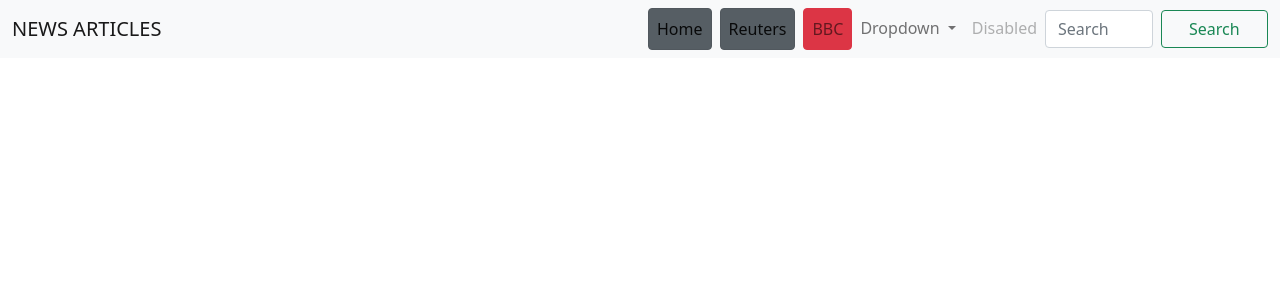
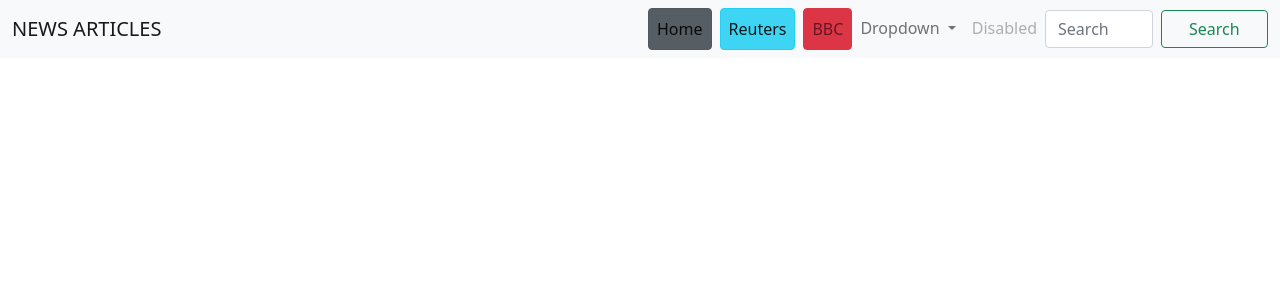
Before and after one commit to DEANKAGO/newsArticles, a Flask app: page / in a window 1280 px wide. Shown: the top 300 px of the page. Run offline with Flask 2, Linux system fonts and the light colour scheme; data that the repository does not hold is empty; parts of the project's set-up code (start-up, migrations or seed data) failed here and were passed over.

Commit message:
changed button color styling

```diff
--- a/news/templates/index.html
+++ b/news/templates/index.html
@@ -6,7 +6,7 @@
   <p>author: {{ item.author }}</p>
   <p>description: {{ item.description }}</p>
   <p>
-    <a class="btn btn-primary" href="{{ item.url}}" target="_blank"
+    <a class="btn btn-primary btn-sm" href="{{ item.url}}" target="_blank"
       >Click to read more</a
     >
   </p>
--- a/news/templates/navbar.html
+++ b/news/templates/navbar.html
@@ -24,7 +24,7 @@
         </li>
         <li class="nav-item me-2">
           <a
-            class="nav-link active btn btn-secondary"
+            class="nav-link active btn btn-info"
             aria-current="page"
             href="/reuters"
             >Reuters</a
```
